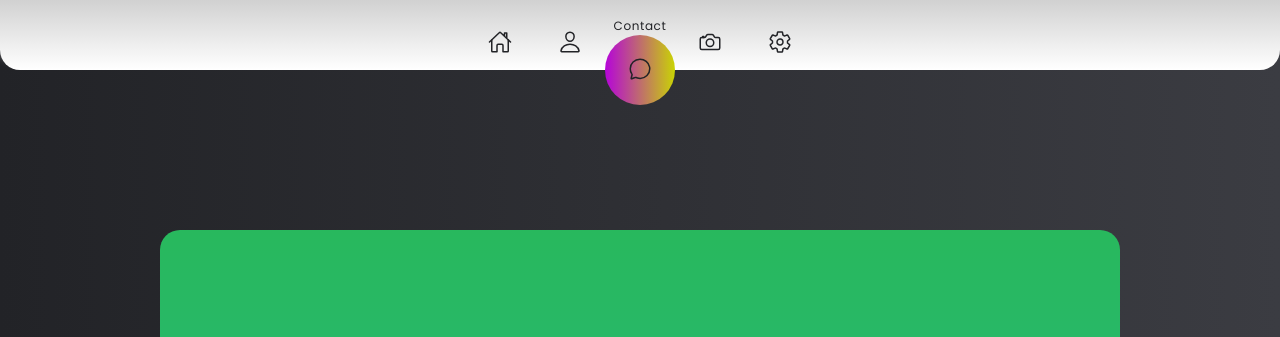
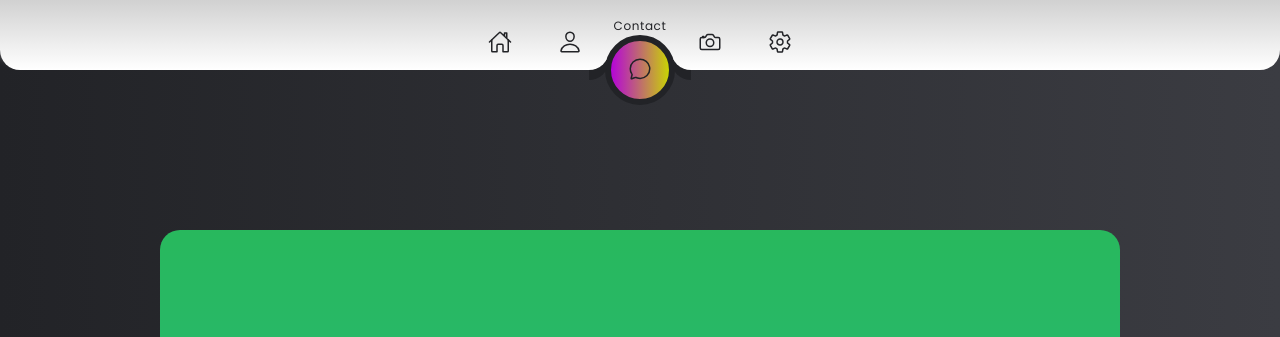
Before and after one commit to aryanl10yd/Waterloo-Reference-Website, a plain HTML site: page Contact.html in a window 1280 px wide. Shown: the top 337 px of the page. Drawn offline with nearby package versions, Linux system fonts and the light colour scheme; a script that the page names is missing.

Commit message:
linkedin footer icon - active

```diff
--- a/Contact.html
+++ b/Contact.html
@@ -77,7 +77,7 @@
           <p class="text-muted text-center">Copyright © Aryan's Website</p>
           <ul class="list-inline text-center">
             <li class="list-inline-item"><a href="#"><i class="fab fa-slack"></i></a></li>
-            <li class="list-inline-item"><a href="#"><i class="fab fa-linkedin"></i></a></li>
+            <li class="list-inline-item"><a href="https://www.linkedin.com/in/aryan-gupta-ba7061211/"><i class="fab fa-linkedin"></i></a></li>
             <li class="list-inline-item"><a href="#"><i class="fab fa-facebook-square"></i></a></li>
           </ul>
         </div>
--- a/css/style.css
+++ b/css/style.css
@@ -92,7 +92,7 @@ body
   height: 70px;
   background-image: linear-gradient(90deg, #c9d404, #b504d9);
   border-radius: 50%;
-  border: 6px solid var(--clr);
+  border: 6px solid #222327;
   transition: opacity 0.3s, transform 0.1s ease-in-out;
 }
 .indicator::before
@@ -105,7 +105,7 @@ body
   height: 20px;
   background: transparent;
   border-top-right-radius: 20px;
-  box-shadow: 0px -10px 0 0 var(--clr);
+  box-shadow: 0px -10px 0 0 #222327;
 }
 .indicator::after
 {
@@ -117,7 +117,7 @@ body
   height: 20px;
   background: transparent;
   border-top-left-radius: 20px;
-  box-shadow: 0px -10px 0 0 var(--clr);
+  box-shadow: 0px -10px 0 0 #222327;
 }
 .navigation ul li:nth-child(1).active ~ .indicator
 {
```
Also changed, not shown: Profile.html (+1 -1 lines), index.html (+1 -1 lines).
